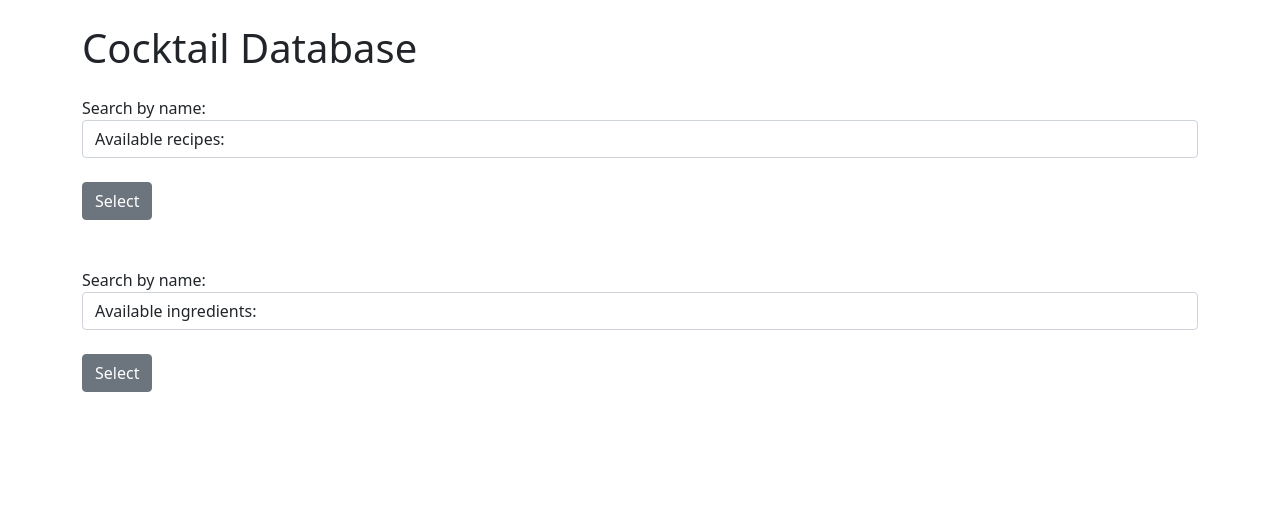
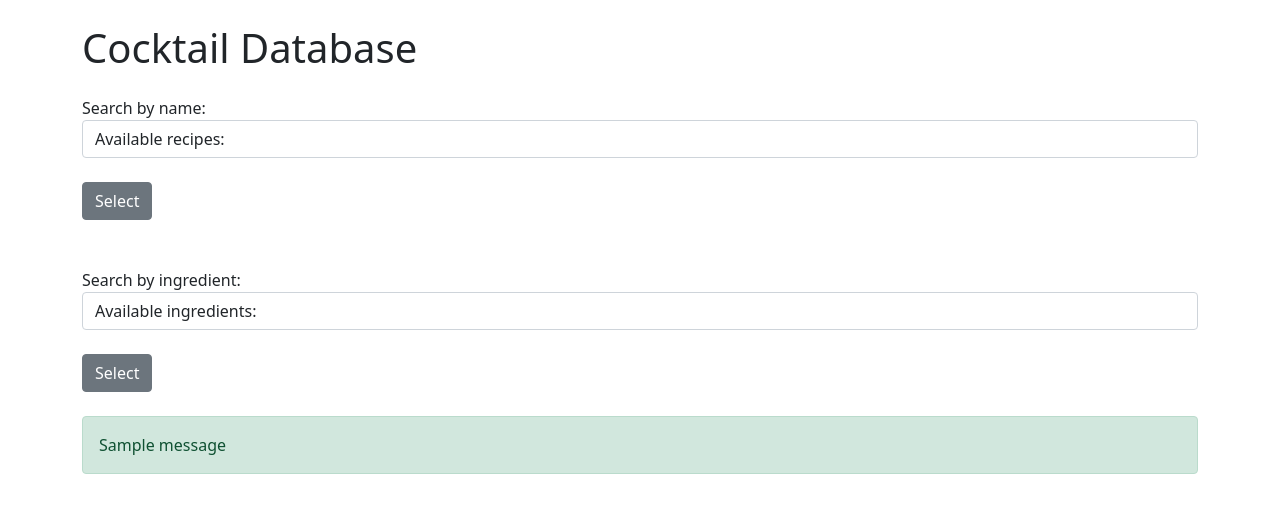
Before and after one commit to MockTurtle123/cocktail_flask, a Flask app: page / in a window 1280 px wide. Shown: the top 513 px of the page. Run offline with Flask 3, Linux system fonts and the light colour scheme; one stand-in notice (Sample message) is shown; parts of the project's set-up code (start-up, migrations or seed data) failed here and were passed over.

Commit message:
initial release

```diff
--- a/app.py
+++ b/app.py
@@ -1,4 +1,4 @@
-from flask import Flask, render_template, request, g
+from flask import Flask, render_template, request, g, session, flash
 from flask_sqlalchemy import SQLAlchemy
 
 from functions import *
@@ -39,19 +39,31 @@ def index():
 
     if request.method == "POST":
         try:
-            g.name_selected = request.form['name']
-            # g.ingredient_selected = request.form['ingredient']
-        except:
-            g.name_selected = 'Alexander'
+            #  get selected ingredient from the user
+            session['ingredient_selected'] = request.form['ingredient']
+        except KeyError:
+            try:
+                #  get selected name from the user and return the recipe
+                g.name_selected = request.form['name']
+                session['recipe'] = return_recipe(g.name_selected, db)
+                session.pop('ingredient_selected', default=None)
+            except KeyError:
+                #  post error message
+                flash("Please select a name or an ingredient")
 
-        g.recipe = return_recipe(g.name_selected, db)
-
-    name_list = db.session.scalars(db.select(Cocktail).order_by(Cocktail.name))
-
+    # load ingredients from the database
     query = db.select(db.distinct(Ingredient.ingredient)).filter(Ingredient.ingredient.is_not(None)).order_by(Ingredient.ingredient)
     ingredient_list = db.session.scalars(query).all()
 
-    return render_template("index.html", name_list=name_list, ingredient_list=ingredient_list)
+    name_list = []
+
+    try:  # add recipes (containing selected ingredient) to the name list
+        query = db.select(Cocktail).join(Ingredient).filter(Ingredient.ingredient == session['ingredient_selected'])
+        name_list = db.session.scalars(query)
+    except KeyError:  # add every recipe to the name list
+        name_list = db.session.scalars(db.select(Cocktail).order_by(Cocktail.name))
+
+    return render_template("index.html", ingredient_list=ingredient_list, name_list=name_list)
 
 
 @app.route('/update')
--- a/templates/index.html
+++ b/templates/index.html
@@ -13,7 +13,11 @@
             <div class="form-group mb-4">
                 <label for="name">Search by name:</label>
                 <select class="form-control" name="name" id="name">
+                    {% if session['ingredient_selected'] %}
+                    <option selected="selected" disabled>Available recipes: (containing {{ session['ingredient_selected'] }})</option>
+                    {% else %}
                     <option selected="selected" disabled>Available recipes:</option>
+                    {% endif %}
                     {% for name in name_list %}
                     <option>{{ name }}</option>
                     {% endfor %}
@@ -22,21 +26,30 @@
                 <button class="btn btn-secondary mb-4" type="submit">Select</button>
             </div>
             <div class="form-group mb-4">
-                <label for="name">Search by name:</label>
+                <label for="name">Search by ingredient:</label>
                 <select class="form-control" name="ingredient" id="ingredient">
                     <option selected="selected" disabled>Available ingredients:</option>
-                    {% for name in ingredient_list %}
-                    <option>{{ name }}</option>
+                    {% for ingredient in ingredient_list %}
+                    <option>{{ ingredient }}</option>
                     {% endfor %}
                 </select>
                 <br>
                 <button class="btn btn-secondary mb-4" type="submit">Select</button>
+                {% with messages = get_flashed_messages() %}
+                {% if messages %}
+                <div class="alert alert-success">
+                    {% for message in messages %}
+                        {{ message }}
+                    {% endfor %}
+                </div>
+                    {% endif %}
+                    {% endwith %}
             </div>
             <div class="form-group mb-4">
                 {% if g.name_selected %}
                     <p>Here's the recipe for <b>{{ g.name_selected }}</b>:</p>
                     <ul>
-                        {% for row in g.recipe %}
+                        {% for row in session['recipe'] %}
                             <li>{{ row|safe }}</li>
                             <br>
                         {% endfor %}
```
Also changed, not shown: functions.py (+66 -65 lines).
